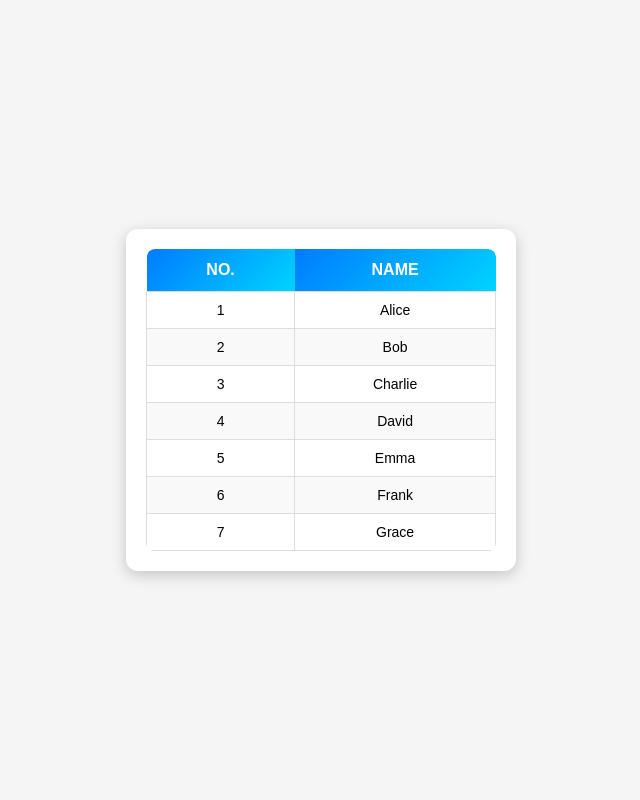
After one commit to naufalqii16/simple-form-web, a Flask app: template app/templates/after-submit.html in a window 1280 px wide. The commit adds this page. Shown: the whole page, without its empty margins (319-959 px from the left). Run offline with Flask 3, Linux system fonts and the light colour scheme; the template is opened without the code that fills it, so the values that code supplies are empty.

Commit message:
feat: add page after submission and running postgres in container

```diff
--- a/app/app.py
+++ b/app/app.py
@@ -6,5 +6,11 @@ app = Flask(__name__)
 def home():
     return render_template("index.html")
 
+
+@app.route("/presensi", methods=["POST"])
+def presensi():
+    return render_template("after-submit.html")
+
+
 if __name__ == "__main__":
     app.run(debug=True)
--- /dev/null
+++ b/app/requirements.txt
@@ -0,0 +1,4 @@
+flask
+python-dotenv
+psycopg2
+Flask-SQLAlchemy
--- /dev/null
+++ b/app/static/after.css
@@ -0,0 +1,57 @@
+body {
+    font-family: Arial, sans-serif;
+    background-color: #f5f5f5;
+    display: flex;
+    justify-content: center;
+    align-items: center;
+    height: 100vh;
+    margin: 0;
+}
+
+.table-container {
+    background: white;
+    padding: 20px;
+    border-radius: 12px;
+    box-shadow: 0px 4px 15px rgba(0, 0, 0, 0.2);
+    width: 350px;
+    text-align: center;
+}
+
+table {
+    width: 100%;
+    border-collapse: collapse;
+    overflow: hidden;
+    border-radius: 8px;
+}
+
+th {
+    background: linear-gradient(135deg, #007bff, #00d4ff);
+    color: white;
+    padding: 12px;
+    border: none;
+    font-size: 16px;
+    text-transform: uppercase;
+}
+
+th:first-child {
+    border-top-left-radius: 8px;
+}
+
+th:last-child {
+    border-top-right-radius: 8px;
+}
+
+td {
+    border: 1px solid #ddd;
+    padding: 10px;
+    font-size: 14px;
+    transition: background 0.3s ease;
+}
+
+tr:nth-child(even) {
+    background-color: #f9f9f9;
+}
+
+tr:hover td {
+    background: rgba(0, 215, 255, 0.2);
+}
--- /dev/null
+++ b/app/templates/after-submit.html
@@ -0,0 +1,53 @@
+<!DOCTYPE html>
+<html lang="en">
+<head>
+    <meta charset="UTF-8">
+    <meta name="viewport" content="width=device-width, initial-scale=1.0">
+    <title>Styled Table</title>
+    <link rel="stylesheet" href="../static/after.css">
+</head>
+<body>
+
+    <div class="table-container">
+        <table>
+            <thead>
+                <tr>
+                    <th>No.</th>
+                    <th>Name</th>
+                </tr>
+            </thead>
+            <tbody>
+                <tr>
+                    <td>1</td>
+                    <td>Alice</td>
+                </tr>
+                <tr>
+                    <td>2</td>
+                    <td>Bob</td>
+                </tr>
+                <tr>
+                    <td>3</td>
+                    <td>Charlie</td>
+                </tr>
+                <tr>
+                    <td>4</td>
+                    <td>David</td>
+                </tr>
+                <tr>
+                    <td>5</td>
+                    <td>Emma</td>
+                </tr>
+                <tr>
+                    <td>6</td>
+                    <td>Frank</td>
+                </tr>
+                <tr>
+                    <td>7</td>
+                    <td>Grace</td>
+                </tr>
+            </tbody>
+        </table>
+    </div>
+
+</body>
+</html>
--- a/app/templates/index.html
+++ b/app/templates/index.html
@@ -8,7 +8,7 @@
     <div id="feedback-form">
         <h1 class="header">Attendance Form</h1>
         <div>
-            <form action="/" method="post">
+            <form action="{{ url_for('presensi') }}" method="post">
                 <input type="text" id="name" name="name" placeholder="Name" required><br><br>
                 <input type="text" id="student-id" name="student-id" placeholder="Student ID" required><br><br>
                 <input type="text" id="subject" name="subject" placeholder="Subject" required><br><br>
```
Also changed, not shown: app/static/styles.css (+10 -0 lines), docker-compose.yaml (+25 -0 lines), postgres/init.sql (added, +14 -0 lines), 3 other files.
